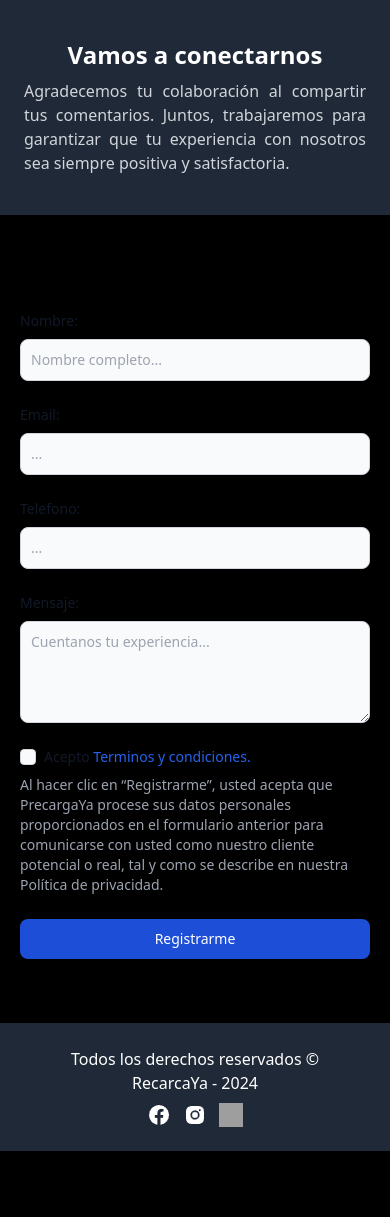
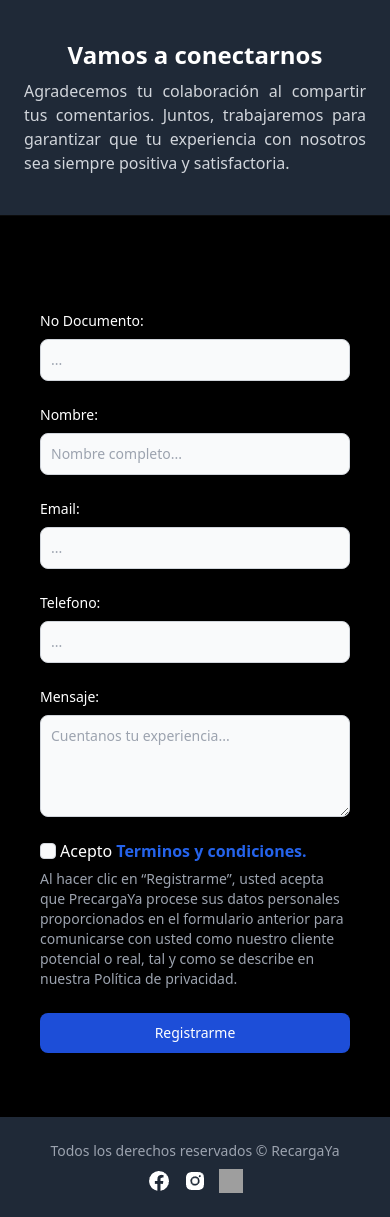
Before and after one commit to AndresR17/Precargaya, a PHP site: page / in a window 390 px wide. Shown: the part 3389-4606 px from the top of the page. Before the commit the page ends 4540 px from the top, so only its background shows below. Run offline with PHP 8.4, Linux system fonts and the light colour scheme; some libraries are stand-ins or nearby versions; grey boxes are pictures that could not be loaded.

Commit message:
se realizo las validaciones para el formulario de clientes

```diff
--- a/index.php
+++ b/index.php
@@ -90,7 +90,7 @@ require_once('./layouts/slide.php');
 
 </section>
 
-<section class="mt-24 gap-6">
+<section data-aos="zoom-out-left" class="mt-24 gap-6">
     <div class="bg-gray-800 py-10 px-6 space-y-2">
         <h2 class="text-white text-center text-2xl md:text-4xl font-bold">Vamos a conectarnos</h2>
         <p class="text-gray-300 text-justify md:text-center text-center">
@@ -100,36 +100,40 @@ require_once('./layouts/slide.php');
     </div>
 </section>
 
-<section class="mx-5 md:mx-[2rem] xl:mx-[10rem] mt-24 gap-6">
+<section data-aos="zoom-out-up" class="flex justify-center items-center mx-auto md:mx-[2rem] xl:mx-[10rem] mt-24 gap-6 px-10 ">
 
-    <form>
-        <div class="mb-6">
-            <label for="name" class="block mb-2 text-sm font-medium text-gray-900 dark:text-white">Nombre:</label>
-            <input type="name" id="name" class="bg-gray-50 border border-gray-300 text-gray-900 text-sm rounded-lg focus:ring-blue-500 focus:border-blue-500 block w-full p-2.5 dark:bg-gray-700 dark:border-gray-600 dark:placeholder-gray-400 dark:text-white dark:focus:ring-blue-500 dark:focus:border-blue-500" placeholder="Nombre completo..." required>
+    <form class="w-[35rem]" id="formClientes" method="POST">
+        <div class="mb-6" id="resDoc">
+            <label for="documento" class="block mb-2 text-sm font-medium text-gray-900 text-white">No Documento:</label>
+            <input type="documento" id="documento" class="bg-gray-50 border border-gray-300 text-gray-900 text-sm rounded-lg focus:ring-blue-500 focus:border-blue-500 block w-full p-2.5" placeholder="..." >
+        </div>
+        <div class="mb-6" id="resName">
+            <label for="name" class="block mb-2 text-sm font-medium text-gray-900 text-white">Nombre:</label>
+            <input type="name" id="name" class="bg-gray-50 border border-gray-300 text-gray-900 text-sm rounded-lg focus:ring-blue-500 focus:border-blue-500 block w-full p-2.5" placeholder="Nombre completo..." >
+        </div>
+        <div class="mb-6" id="resEmail">
+            <label for="email" class="block mb-2 text-sm font-medium text-gray-900 text-white">Email:</label>
+            <input type="email" id="email" class="bg-gray-50 border border-gray-300 text-gray-900 text-sm rounded-lg focus:ring-blue-500 focus:border-blue-500 block w-full p-2.5" placeholder="..." >
+        </div>
+        <div class="mb-6" id="resPhone">
+            <label for="phone" class="block mb-2 text-sm font-medium text-gray-900 text-white">Telefono:</label>
+            <input type="phone" id="phone" class="bg-gray-50 border border-gray-300 text-gray-900 text-sm rounded-lg focus:ring-blue-500 focus:border-blue-500 block w-full p-2.5" placeholder="..." >
         </div>
         <div class="mb-6">
-            <label for="email" class="block mb-2 text-sm font-medium text-gray-900 dark:text-white">Email:</label>
-            <input type="email" id="email" class="bg-gray-50 border border-gray-300 text-gray-900 text-sm rounded-lg focus:ring-blue-500 focus:border-blue-500 block w-full p-2.5 dark:bg-gray-700 dark:border-gray-600 dark:placeholder-gray-400 dark:text-white dark:focus:ring-blue-500 dark:focus:border-blue-500" placeholder="..." required>
+            <label for="message" class="block mb-2 text-sm font-medium text-gray-900 text-white">Mensaje:</label>
+            <textarea id="message" rows="4" class="block p-2.5 w-full text-sm text-gray-900 bg-gray-50 rounded-lg border border-gray-300 focus:ring-blue-500 focus:border-blue-500" placeholder="Cuentanos tu experiencia..."></textarea>
         </div>
-        <div class="mb-6">
-            <label for="phone" class="block mb-2 text-sm font-medium text-gray-900 dark:text-white">Telefono:</label>
-            <input type="phone" id="phone" class="bg-gray-50 border border-gray-300 text-gray-900 text-sm rounded-lg focus:ring-blue-500 focus:border-blue-500 block w-full p-2.5 dark:bg-gray-700 dark:border-gray-600 dark:placeholder-gray-400 dark:text-white dark:focus:ring-blue-500 dark:focus:border-blue-500" placeholder="..." required>
-        </div>
-        <div class="mb-6">
-            <label for="message" class="block mb-2 text-sm font-medium text-gray-900 dark:text-white">Mensaje:</label>
-            <textarea id="message" rows="4" class="block p-2.5 w-full text-sm text-gray-900 bg-gray-50 rounded-lg border border-gray-300 focus:ring-blue-500 focus:border-blue-500 dark:bg-gray-700 dark:border-gray-600 dark:placeholder-gray-400 dark:text-white dark:focus:ring-blue-500 dark:focus:border-blue-500" placeholder="Cuentanos tu experiencia..."></textarea>
-        </div>
-        <div class="flex flex-col items-start mb-6">
+        <div class="flex flex-col items-start mb-6" id="resCheck">
             <div class="flex items-center h-5">
-                <input id="remember" type="checkbox" value="" class="w-4 h-4 border border-gray-300 rounded bg-gray-50 focus:ring-3 focus:ring-blue-300 dark:bg-gray-700 dark:border-gray-600 dark:focus:ring-blue-600 dark:ring-offset-gray-800" required>
-                <label for="remember" class="ms-2 text-sm font-medium text-gray-900 dark:text-gray-300">Acepto <a href="#" class="text-blue-600 hover:underline dark:text-blue-500">Terminos y condiciones.</a></label>
+                <input id="acepto" type="checkbox" class="w-4 h-4 border border-gray-300 rounded bg-gray-50 focus:ring-3 focus:ring-blue-300 dark:bg-gray-700 dark:border-gray-600 dark:focus:ring-blue-600 dark:ring-offset-gray-800"><span class="text-white px-1">Acepto</span><a href="#" class="text-blue-600 hover:underline font-semibold">Terminos y condiciones.</a></label>
             </div>
             <p class="text-gray-400 text-sm mt-2">Al hacer clic en “Registrarme”, usted acepta que PrecargaYa procese sus datos personales proporcionados en el formulario anterior para comunicarse con usted como nuestro cliente potencial o real, tal y como se describe en nuestra Política de privacidad.</p>
         </div>
-        <button type="submit" class="text-white bg-blue-700 hover:bg-blue-800 focus:ring-4 focus:outline-none focus:ring-blue-300 font-medium rounded-lg text-sm w-full sm:w-auto px-5 py-2.5 text-center dark:bg-blue-600 dark:hover:bg-blue-700 dark:focus:ring-blue-800">Registrarme</button>
+        <input type="submit" class="text-white bg-blue-700 hover:bg-blue-800 focus:ring-4 focus:outline-none focus:ring-blue-300 font-medium rounded-lg text-sm w-full sm:w-auto px-5 py-2.5 text-center cursor-pointer" value="Registrarme">
     </form>
 
 </section>
+<script src="./src/js/formClientes.js"></script>
 
 <?php
 require_once('./layouts/footer.php')
--- a/layouts/footer.php
+++ b/layouts/footer.php
@@ -1,5 +1,5 @@
     <footer class="mt-16 flex flex-col lg:flex-row justify-between items-center px-8 py-6 bg-gray-800 gap-2">
-        <p class="text-white text-center">Todos los derechos reservados &copy RecarcaYa - <?= date('Y') ?></p>
+        <p class="text-gray-400 text-sm text-center ">Todos los derechos reservados &copy RecargaYa </p>
         <div class="flex gap-3">
             <a href="https://web.facebook.com/profile.php?id=100094769269248" target="_blank"><img src="./img/footer/facebook.png" class="w-6 h-6"></a>
             <a href="https://www.instagram.com/recargaya_col/" target="_blank"><img src="./img/footer/instagram.png" class="w-6 h-6"></a>
--- a/layouts/header.php
+++ b/layouts/header.php
@@ -20,6 +20,9 @@
     <!-- libreria AXIOS  -->
     <script src="https://cdn.jsdelivr.net/npm/axios/dist/axios.min.js"></script>
 
+    <!-- Libreria para mostrar alertas  -->
+    <script src="https://cdn.jsdelivr.net/npm/sweetalert2@11"></script>
+
 
     <title>RecargaYa</title>
     <link rel="shortcut icon" href="img/logo-antes.jpg" type="image/x-icon">
--- a/layouts/nav.php
+++ b/layouts/nav.php
@@ -26,18 +26,18 @@
         <div id="mega-menu-icons" class="items-center justify-between hidden w-full md:flex md:w-auto md:order-1">
             <ul class="flex flex-col mt-4 font-medium md:flex-row md:mt-0 md:space-x-8 rtl:space-x-reverse">
                 <li>
-                    <a href="aliados.php" class="block py-2 px-3 text-gray-900 border-b border-gray-100 hover:bg-gray-50 md:hover:bg-transparent md:border-0 md:hover:text-blue-600 md:p-0 dark:text-white md:dark:hover:text-blue-500 dark:hover:bg-gray-700 dark:hover:text-blue-500 md:dark:hover:bg-transparent dark:border-gray-700" aria-current="page">Aliados</a>
+                    <a href="aliados.php" class="block py-2 px-3 text-gray-900 border-b border-gray-100 hover:bg-gray-50 md:hover:bg-transparent md:border-0 md:hover:text-blue-600 md:p-0 text-white" aria-current="page">Aliados</a>
                 </li>
 
                 <li>
-                    <a href="#" class="block py-2 px-3 text-gray-900 border-b border-gray-100 hover:bg-gray-50 md:hover:bg-transparent md:border-0 md:hover:text-blue-600 md:p-0 dark:text-white md:dark:hover:text-blue-500 dark:hover:bg-gray-700 dark:hover:text-blue-500 md:dark:hover:bg-transparent dark:border-gray-700">contactos</a>
+                    <a href="#" class="block py-2 px-3 text-gray-900 border-b border-gray-100 hover:bg-gray-50 md:hover:bg-transparent md:border-0 md:hover:text-blue-600 md:p-0 text-white">contactos</a>
                 </li>
                 <?php if (isset($_SESSION['user'])) :  ?>
                     <li>
-                        <a href="registros.php" class="block py-2 px-3 text-gray-900 border-b border-gray-100 hover:bg-gray-50 md:hover:bg-transparent md:border-0 md:hover:text-blue-600 md:p-0 dark:text-white md:dark:hover:text-blue-500 dark:hover:bg-gray-700 dark:hover:text-blue-500 md:dark:hover:bg-transparent dark:border-gray-700">Registros</a>
+                        <a href="registros.php" class="block py-2 px-3 text-gray-900 border-b border-gray-100 hover:bg-gray-50 md:hover:bg-transparent md:border-0 md:hover:text-blue-600 md:p-0 text-white">Registros</a>
                     </li>
                     <li>
-                        <a href="./config/logout.php" class="block py-2 px-3 text-gray-900 border-b border-gray-100 hover:bg-gray-50 md:hover:bg-transparent md:border-0 md:hover:text-blue-600 md:p-0 dark:text-white md:dark:hover:text-blue-500 dark:hover:bg-gray-700 dark:hover:text-blue-500 md:dark:hover:bg-transparent dark:border-gray-700">Cerrar Sesion</a>
+                        <a href="./config/logout.php" class="block py-2 px-3 text-gray-900 border-b border-gray-100 hover:bg-gray-50 md:hover:bg-transparent md:border-0 md:hover:text-blue-600 md:p-0 text-white">Cerrar Sesion</a>
                     </li>
                 <?php endif; ?>
             </ul>
--- a/layouts/slide.php
+++ b/layouts/slide.php
@@ -13,8 +13,8 @@
                 <img src="./img/img.1.jpg" alt="">
                 <div class="overlay"></div>
                 <div class="slide-content">
-                    <div class="slide-title text-center text-white text-4xl font-bold tracking-wide">RECARGA TU CUENTA</div>
-                    <div class="slide-description text-white text-center text-xl">¿Qué es RecargaYA? RecargaYA es una de las plataformas de recarga y retiros de premios nacional más usada en Colombia.</div>
+                    <div class="slide-title text-center text-white sm:text-2xl md:text-4xl sm:block font-bold tracking-wide">RECARGA TU CUENTA</div>
+                    <div class="slide-description text-white text-center sm:text-sm lg:text-xl">¿Qué es RecargaYA? RecargaYA es una de las plataformas de recarga y retiros de premios nacional más usada en Colombia.</div>
                 </div>
             </li>
 
@@ -22,8 +22,8 @@
                 <img src="./img/img.2.jpg" alt="">
                 <div class="overlay"></div>
                 <div class="slide-content">
-                    <div class="slide-title text-center text-white text-4xl font-bold tracking-wide">RETIRAR AHORA</div>
-                    <div class="slide-description text-white text-center text-xl">Con la confianza de mas de 1000 personas en toda colombia solo basta tener conexión a internet y podrás utilizar nuestros servicios de recargas y retiros. Hemos realizado miles de transferencias en línea desde 2022</div>
+                    <div class="slide-title text-center text-white sm:text-2xl md:text-4xl sm:block font-bold tracking-wide">RETIRAR AHORA</div>
+                    <div class="slide-description text-white text-center sm:text-sm lg:text-xl">Podras realizar tus retiros, sin tener que preocuparte. Hemos realizado miles de transferencias en línea desde 2022</div>
                 </div>
             </li>
 
@@ -31,8 +31,8 @@
             <img src="./img/img.3.jpg" alt="">
                 <div class="overlay"></div>
                 <div class="slide-content">
-                    <div class="slide-title text-center text-white text-4xl font-bold tracking-wide">DEPOSITA AHORA</div>
-                    <div class="slide-description text-white text-center text-xl">El 99% de los depositos y retiros realizados con RecargaYA son procesados entre 1 a 5 minutos y con 0% de comisiones</div>
+                    <div class="slide-title text-center text-white sm:text-2xl md:text-4xl sm:block font-bold tracking-wide">DEPOSITA AHORA</div>
+                    <div class="slide-description text-white text-center sm:text-sm lg:text-xl">El 99% de los depositos y retiros realizados con RecargaYA son procesados entre 1 a 5 minutos y con 0% de comisiones</div>
                 </div>
             </li>
 
--- a/src/css/app.css
+++ b/src/css/app.css
@@ -28,7 +28,7 @@
 /* Estilos para la descripción */
 .splide__slide .slide-description {
     position: absolute;
-    top: 60%;
+    top: 65%;
     left: 50%;
     transform: translate(-50%, -50%);
     z-index: 1;
```
Also changed, not shown: config/registro.php (+19 -16 lines), db/database.sql (+5 -5 lines), src/js/formClientes.js (+25 -31 lines).
